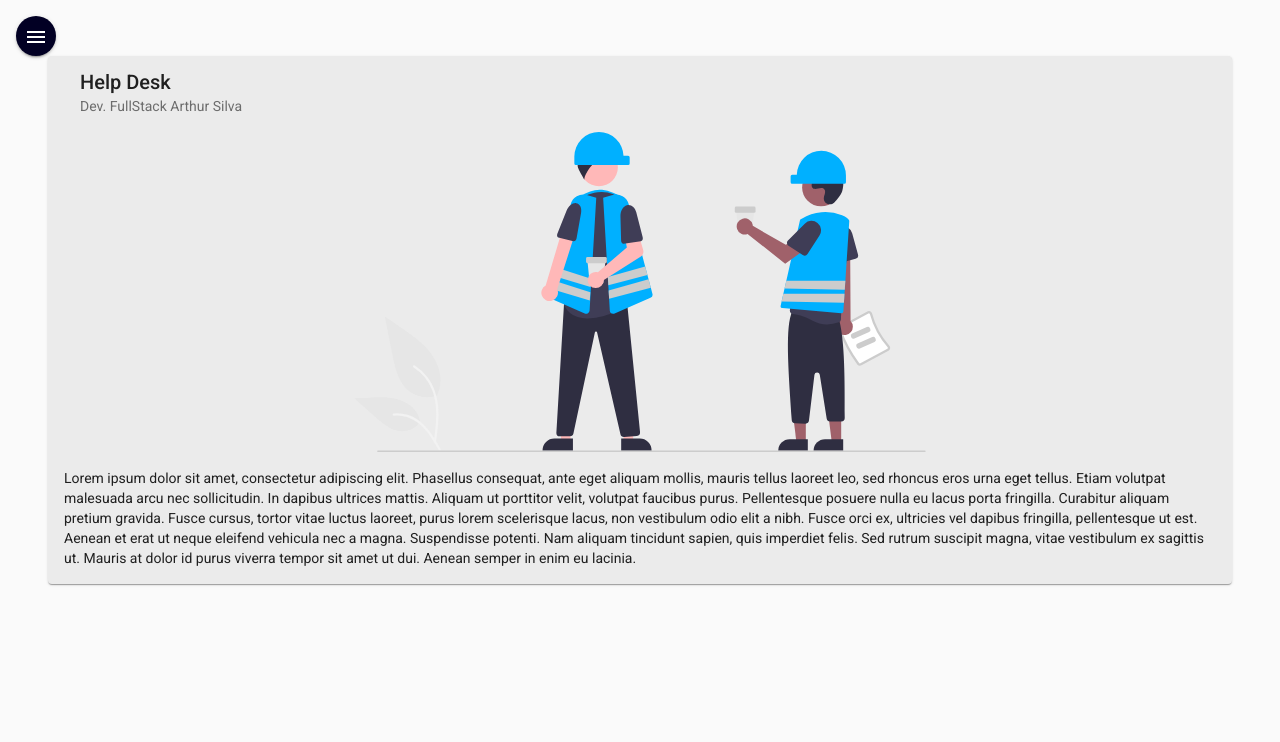
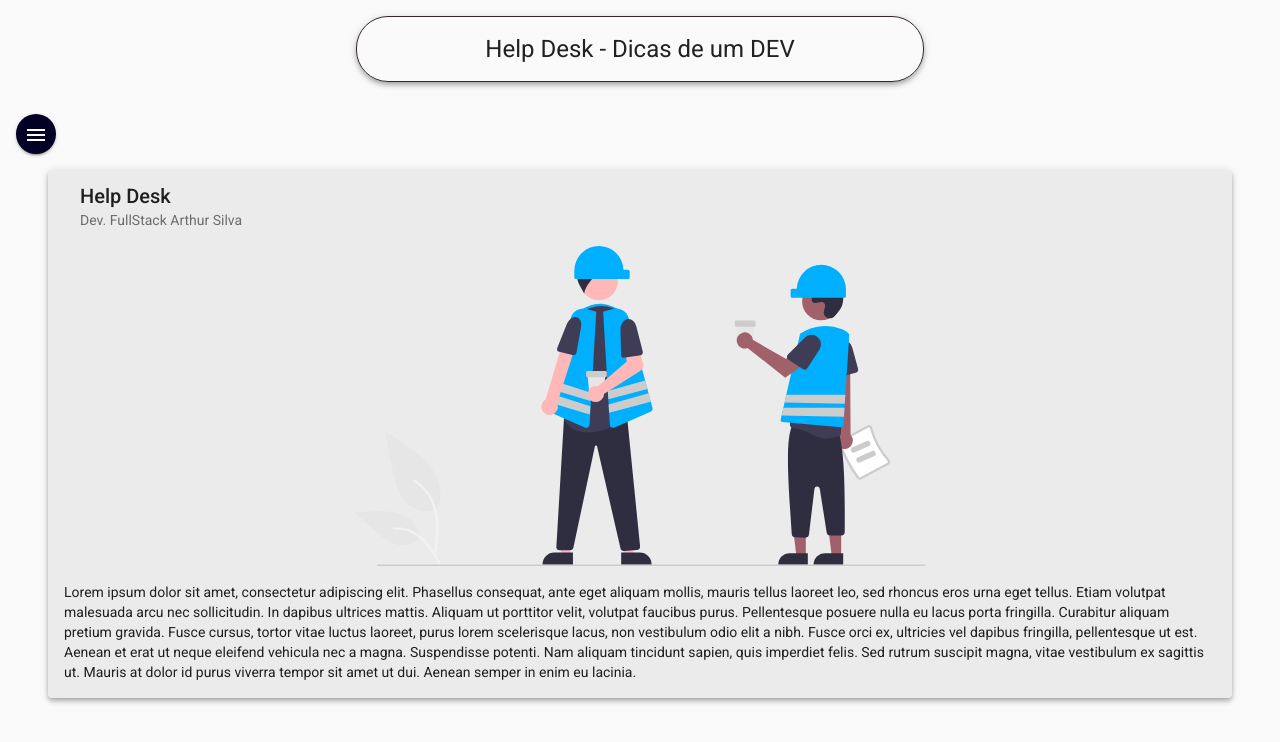
Before and after one commit to Silva-Arthur/helpdesk-frontend, an Angular app: page /home in a window 1280 px wide. Shown: the top 742 px of the page. Built offline with nearby package versions, Linux system fonts and the light colour scheme.

Commit message:
HTML e CSS para Header

```diff
--- a/src/app/components/header/header.component.css
+++ b/src/app/components/header/header.component.css
@@ -0,0 +1,12 @@
+.container {
+    display: flex;
+    align-items: center;
+    justify-content: center;
+}
+
+h1 {
+    margin-top: 1rem;
+    border: 1px solid rgb(53, 39, 39);
+    padding: 1rem 10%;
+    border-radius: 2rem;
+}
--- a/src/app/components/header/header.component.html
+++ b/src/app/components/header/header.component.html
@@ -1 +1,3 @@
-<p>header works!</p>
+<div class="container">
+    <h1 class="mat-elevation-z4">Help Desk - Dicas de um DEV</h1>
+</div>
--- a/src/app/components/home/home.component.css
+++ b/src/app/components/home/home.component.css
@@ -1,6 +1,6 @@
 .card {
     width: 90%;
-    margin: auto;
+    margin: 1rem auto;
     background-color: rgb(235, 235, 235);
 }
 
--- a/src/app/components/home/home.component.html
+++ b/src/app/components/home/home.component.html
@@ -1,4 +1,4 @@
-<mat-card class="card">
+<mat-card class="card mat-elevation-z4">
     <mat-card-header>
       <mat-card-title>Help Desk</mat-card-title>
       <mat-card-subtitle>Dev. FullStack Arthur Silva</mat-card-subtitle>
--- a/src/app/components/nav/nav.component.html
+++ b/src/app/components/nav/nav.component.html
@@ -27,10 +27,11 @@
     </mat-drawer>
 
     <div class="sidenav-content">
-      <button class="menu mat-elevation-z2" (click)="drawer.toggle()" mat-icon-button>
-        <mat-icon>menu</mat-icon>
-      </button>
-      <router-outlet></router-outlet>
+        <app-header></app-header>
+        <button class="menu mat-elevation-z2" (click)="drawer.toggle()" mat-icon-button>
+            <mat-icon>menu</mat-icon>
+        </button>
+        <router-outlet></router-outlet>
     </div>
 
 </mat-drawer-container>
```
